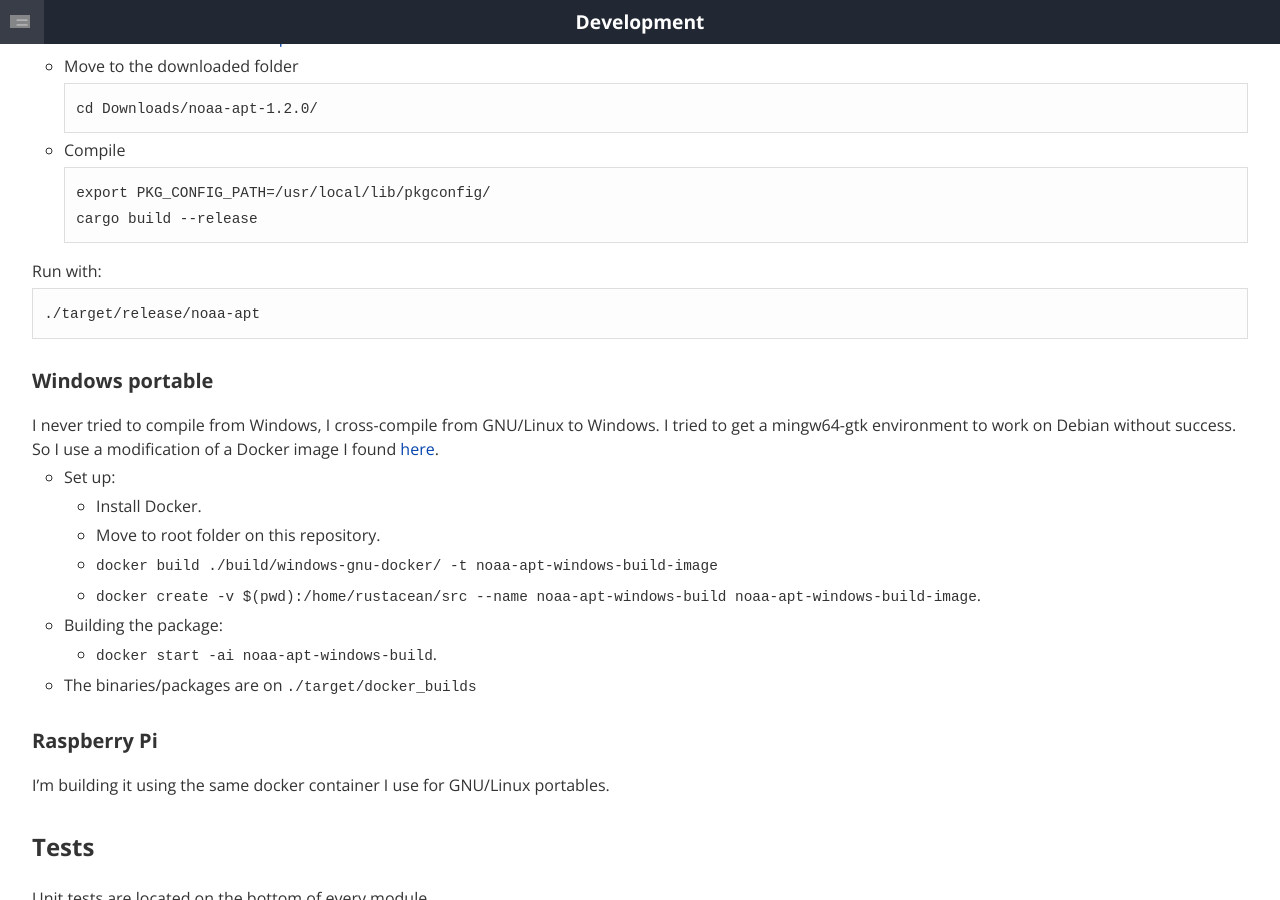
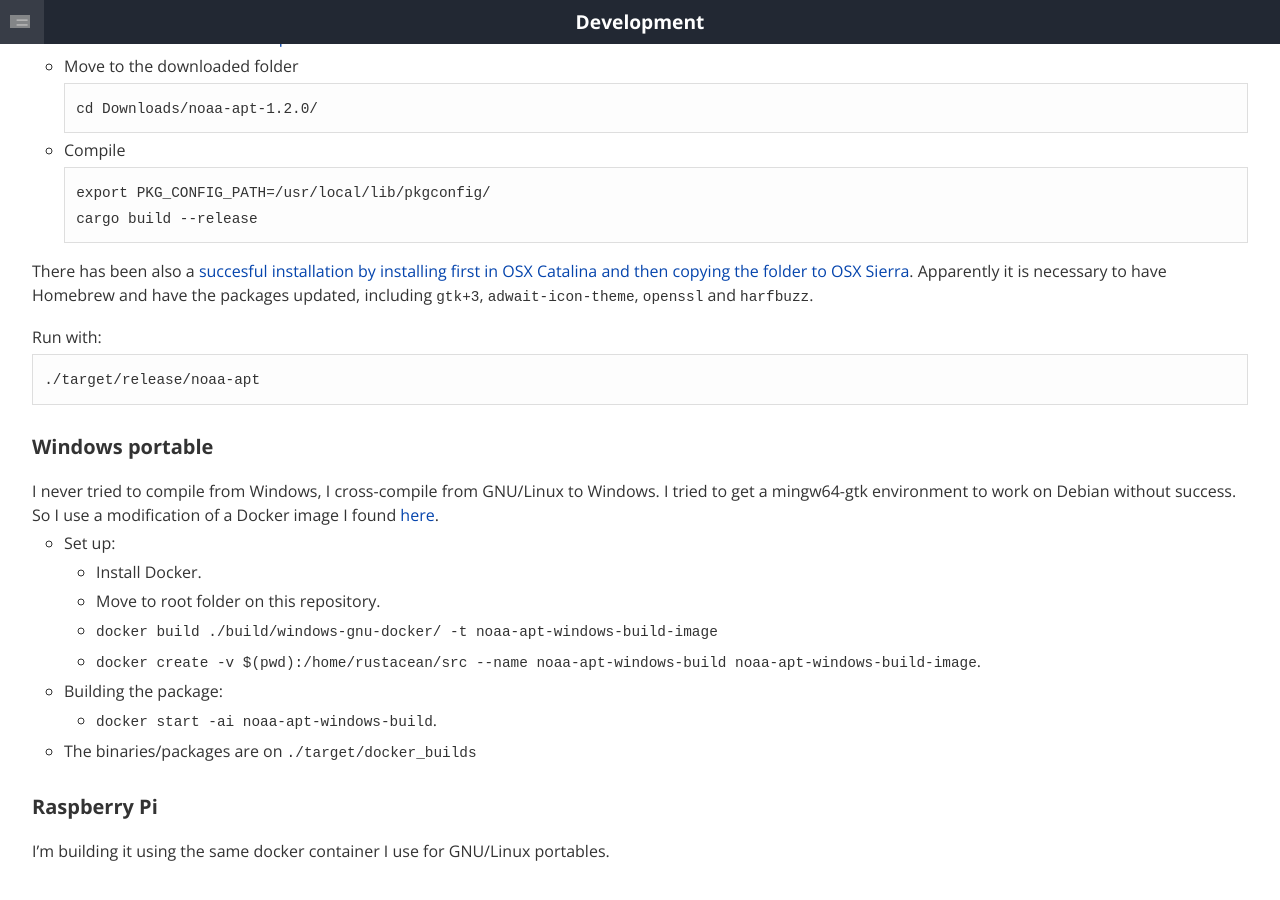
Before and after one commit to martinber/noaa-apt, a Jekyll site: the page built from docs/development.md, in a window 1280 px wide and 900 px high, scrolled down 4119 px. Built offline with Jekyll 4.4.1, drawn with Linux system fonts in a browser that asks for light colours.

Commit message:
Added OSX Sierra instructions according to #38

```diff
--- a/docs/development.md
+++ b/docs/development.md
@@ -244,6 +244,12 @@ The only method I know is by using Homebrew. This is a summary of
       export PKG_CONFIG_PATH=/usr/local/lib/pkgconfig/
       cargo build --release
 
+There has been also a [succesful installation by installing first in OSX
+Catalina and then copying the folder to OSX
+Sierra](https://github.com/martinber/noaa-apt/issues/38). Apparently it is
+necessary to have Homebrew and have the packages updated, including `gtk+3`,
+`adwait-icon-theme`, `openssl` and `harfbuzz`.
+
 Run with:
 
     ./target/release/noaa-apt
```
